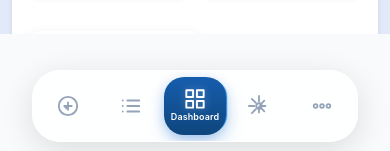
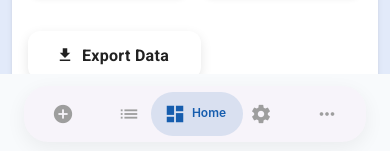
Before and after one commit to kumarh20/Harvester-3.0, an Angular app in the folder ng-Harvester/: page /dashboard in a window 390 px wide. Shown: the part 690-841 px from the top of the page. Built offline with nearby package versions, Linux system fonts and the light colour scheme; no server answers.

Commit message:
style: update app component layout and navigation styles, replacing icons with Material icons, refining active tab indicators, and enhancing responsiveness for improved user experience

```diff
--- a/ng-Harvester/src/app/app.html
+++ b/ng-Harvester/src/app/app.html
@@ -13,7 +13,7 @@
                     <span class="language-code">{{ getCurrentLanguage().toUpperCase() }}</span>
                 </button>
                 <!-- Theme Toggle -->
-            <button class="theme-toggle" (click)="toggleTheme()" aria-label="Toggle theme">
+                <button class="theme-toggle" (click)="toggleTheme()" aria-label="Toggle theme">
                 <div class="toggle-track">
                     <div class="toggle-thumb">
                         <!-- Sun Icon -->
@@ -48,45 +48,13 @@
     <!-- Floating Navigation Bar with New Design -->
     <nav class="floating-navigation">
         <div class="nav-container" #navContainer>
-            <!-- Single sliding background indicator -->
-            <div class="sliding-background" #slidingBg></div>
+            <!-- Active pill background (slides to active tab) -->
+            <div class="active-pill" #slidingBg></div>
 
             @for (item of navItems; track item.route; let i = $index) {
-            <div class="nav-item"
-                 [class.active]="isActive(item.route)"
-                 (click)="onNavChange(item.route)"
-                 #navItem>
+            <div class="nav-item" [class.active]="isActive(item.route)" (click)="onNavChange(item.route)" #navItem>
                 <div class="nav-content">
-                    <div class="icon-wrapper">
-                        <svg class="nav-icon" [class.active-icon]="isActive(item.route)" width="24" height="24" viewBox="0 0 24 24" fill="none" stroke="currentColor" stroke-width="2" stroke-linecap="round" stroke-linejoin="round">
-                            <!-- Add New Icon -->
-                            <circle *ngIf="item.label === 'Add New'" cx="12" cy="12" r="10"/>
-                            <polyline *ngIf="item.label === 'Add New'" points="12 8 12 16 8 12 16 12"/>
-
-                            <!-- Records/List Icon -->
-                            <line *ngIf="item.label === 'Records'" x1="8" y1="6" x2="21" y2="6"/>
-                            <line *ngIf="item.label === 'Records'" x1="8" y1="12" x2="21" y2="12"/>
-                            <line *ngIf="item.label === 'Records'" x1="8" y1="18" x2="21" y2="18"/>
-                            <line *ngIf="item.label === 'Records'" x1="3" y1="6" x2="3.01" y2="6"/>
-                            <line *ngIf="item.label === 'Records'" x1="3" y1="12" x2="3.01" y2="12"/>
-                            <line *ngIf="item.label === 'Records'" x1="3" y1="18" x2="3.01" y2="18"/>
-
-                            <!-- Dashboard Icon -->
-                            <rect *ngIf="item.label === 'Dashboard'" x="3" y="3" width="7" height="7"/>
-                            <rect *ngIf="item.label === 'Dashboard'" x="14" y="3" width="7" height="7"/>
-                            <rect *ngIf="item.label === 'Dashboard'" x="14" y="14" width="7" height="7"/>
-                            <rect *ngIf="item.label === 'Dashboard'" x="3" y="14" width="7" height="7"/>
-
-                            <!-- Settings Icon -->
-                            <circle *ngIf="item.label === 'Settings'" cx="12" cy="12" r="3"/>
-                            <path *ngIf="item.label === 'Settings'" d="M12 1v6m0 6v6M4.22 4.22l4.24 4.24m5.08 5.08l4.24 4.24M1 12h6m6 0h6M4.22 19.78l4.24-4.24m5.08-5.08l4.24-4.24"/>
-
-                            <!-- More Icon -->
-                            <circle *ngIf="item.label === 'More'" cx="5" cy="12" r="2"/>
-                            <circle *ngIf="item.label === 'More'" cx="12" cy="12" r="2"/>
-                            <circle *ngIf="item.label === 'More'" cx="19" cy="12" r="2"/>
-                        </svg>
-                    </div>
+                    <mat-icon class="nav-icon">{{ item.icon }}</mat-icon>
                     <span class="nav-label" *ngIf="isActive(item.route)">{{ getNavLabel(item.label) }}</span>
                 </div>
             </div>
--- a/ng-Harvester/src/app/app.scss
+++ b/ng-Harvester/src/app/app.scss
@@ -277,7 +277,6 @@
     }
 }
 
-
 .balance-header {
     display: flex;
     justify-content: space-between;
@@ -316,7 +315,7 @@
     flex: 1;
     overflow-y: auto;
     margin-top: 0;
-    margin-bottom: 120px;
+    margin-bottom: 80px;
     // padding: var(--space-6);
     background: var(--bg-primary);
     scroll-behavior: smooth;
@@ -325,49 +324,52 @@
 
 .floating-navigation {
     position: fixed;
-    bottom: 20px;
+    bottom: 16px;
     left: 50%;
     transform: translateX(-50%);
     z-index: 1000;
-    padding: 0 20px;
+    padding: 0 16px;
     max-width: 500px;
-    width: calc(100% - 40px);
+    width: calc(100% - 32px);
+    display: flex;
+    flex-direction: column;
+    align-items: center;
+    gap: 8px;
     .nav-container {
         position: relative;
-        // Glass capsule container
-        background: rgba(255, 255, 255, 0.85);
-        backdrop-filter: blur(20px);
-        -webkit-backdrop-filter: blur(20px);
-        border-radius: 28px;
+        background: #F7F4FA;
+        border-radius: 24px;
         padding: 8px;
         display: flex;
         justify-content: space-around;
         align-items: center;
-        gap: 4px;
-        box-shadow: 0 8px 32px rgba(0, 0, 0, 0.12);
-        overflow: hidden;
+        gap: 0;
+        box-shadow: 0px 6px 20px rgba(0, 0, 0, 0.06);
+        overflow: visible;
         transition: all 0.3s ease;
-        border: 1px solid rgba(255, 255, 255, 0.5);
+        width: 100%;
+        min-height: 64px;
         [data-theme="dark"] & {
-            background: rgba(30, 41, 59, 0.85);
-            border-color: rgba(107, 134, 200, 0.3);
-            box-shadow: 0 8px 32px rgba(0, 0, 0, 0.3);
+            background: #2D1B3D;
         }
     }
-    // Smooth sliding background indicator
-    .sliding-background {
+    // Active pill background (slides to active tab)
+    .active-pill {
         position: absolute;
         top: 8px;
         bottom: 8px;
-        left: 0;
+        left: 8px;
+        height: 40px;
         width: 0;
-        background: var(--bg-gradient);
-        border-radius: 18px;
-        box-shadow: var(--shadow-blue);
+        background: rgba(22, 93, 174, 0.13); // Theme primary at 13% opacity
+        border-radius: 999px;
         z-index: 1;
-        transition: transform 0.45s cubic-bezier(0.34, 1.56, 0.64, 1), width 0.45s cubic-bezier(0.34, 1.56, 0.64, 1);
+        transition: transform 150ms cubic-bezier(0.4, 0, 0.2, 1), width 150ms cubic-bezier(0.4, 0, 0.2, 1);
         will-change: transform, width;
         pointer-events: none;
+        [data-theme="dark"] & {
+            background: rgba(22, 93, 174, 0.2);
+        }
     }
     .nav-item {
         position: relative;
@@ -378,37 +380,38 @@
         cursor: pointer;
         z-index: 10;
         user-select: none;
-        min-height: 48px;
-        transition: all 0.3s cubic-bezier(0.4, 0.0, 0.2, 1);
-        border-radius: 20px;
-        // Center Home button elevated
-        &:nth-child(3) {
-            // Home button (center)
-            z-index: 11;
+        min-height: 40px;
+        transition: all 150ms cubic-bezier(0.4, 0, 0.2, 1);
+        border-radius: 0;
+        // Active tab - pill with icon + text
+        &.active {
+            .nav-content {
+                flex-direction: row;
+                gap: 6px;
             }
-        &:hover:not(.active) {
             .nav-icon {
-                color: #0e467d;
-                transform: scale(1.1);
+                color: #165dae; // Theme primary color
+                font-size: 22px;
+                width: 20px;
+                height: 20px;
+            }
+            .nav-label {
+                opacity: 1;
+                color: #165dae; // Theme primary color
+                font-size: 13px;
+                font-weight: 600;
             }
         }
-        // Active tab highlighted blue
-        &.active {
-            background: linear-gradient(180deg, #165dae 0%, #0e467d 100%);
-            box-shadow: 0 4px 12px rgba(30, 111, 217, 0.3);
+        // Inactive icons - icon only, muted gray
+        &:not(.active) {
             .nav-icon {
-                color: #FFFFFF;
-                filter: drop-shadow(0 0 4px rgba(255, 255, 255, 0.3));
-                transform: scale(1.05);
+                color: #9E9E9E;
+                font-size: 22px;
+                width: 20px;
+                height: 20px;
             }
             .nav-label {
-                color: #FFFFFF;
-            }
-        }
-        // Inactive icons muted
-        &:not(.active) {
-            .nav-icon {
-                color: #94A3B8;
+                display: none;
             }
         }
     }
@@ -417,121 +420,82 @@
         flex-direction: row;
         align-items: center;
         justify-content: center;
-        gap: 10px;
-        padding: 12px;
+        gap: 6px;
+        padding: 0;
         white-space: nowrap;
-        transition: all 0.3s cubic-bezier(0.4, 0.0, 0.2, 1);
         position: relative;
         z-index: 10;
     }
-    .icon-wrapper {
-        position: relative;
-        display: flex;
-        align-items: center;
-        justify-content: center;
-        width: 24px;
-        height: 24px;
+    .nav-icon {
+        font-size: 20px;
+        width: 20px;
+        height: 20px;
+        transition: color 150ms cubic-bezier(0.4, 0, 0.2, 1);
         flex-shrink: 0;
     }
-    .nav-icon {
-        width: 24px;
-        height: 24px;
-        color: var(--nav-icon-inactive);
-        transition: color 0.3s ease, transform 0.3s cubic-bezier(0.34, 1.56, 0.64, 1), filter 0.3s ease;
-        &.active-icon {
-            color: var(--text-white);
-        }
-    }
     .nav-label {
-        font-size: 14px;
+        font-size: 13px;
         font-weight: 600;
-        color: var(--text-white);
-        letter-spacing: 0.3px;
+        color: #165dae;
+        letter-spacing: 0;
         text-align: center;
         line-height: 1.2;
-        animation: slideInFromRight 0.35s cubic-bezier(0.34, 1.56, 0.64, 1);
+        opacity: 0;
+        transition: opacity 150ms cubic-bezier(0.4, 0, 0.2, 1);
+        white-space: nowrap;
+    }
+    // Bottom handle indicator
+    .nav-handle {
+        width: 36px;
+        height: 4px;
+        border-radius: 999px;
+        background: rgba(0, 0, 0, 0.25);
+        margin-top: 0;
+        [data-theme="dark"] & {
+            background: rgba(255, 255, 255, 0.3);
+        }
     }
 }
 
-@keyframes slideDown {
-    from {
-        opacity: 0;
-        transform: translateX(-50%) translateY(-3px);
-    }
-    to {
-        opacity: 1;
-        transform: translateX(-50%) translateY(0);
-    }
-}
-
-@keyframes slideInFromRight {
-    0% {
-        opacity: 0;
-        transform: translateX(20px) scale(0.8);
-    }
-    60% {
-        opacity: 1;
-        transform: translateX(-2px) scale(1.05);
-    }
-    100% {
-        opacity: 1;
-        transform: translateX(0) scale(1);
-    }
-}
-
-@keyframes labelFadeIn {
-    from {
-        opacity: 0;
-        transform: translateY(-4px);
-    }
-    to {
-        opacity: 1;
-        transform: translateY(0);
-    }
-}
-
+// Responsive styles
 @media (max-width: 600px) {
     .floating-navigation {
         bottom: 12px;
         padding: 0 12px;
+        width: calc(100% - 24px);
         .nav-container {
-            min-width: auto;
-            width: 100%;
-            padding: 6px 4px;
-            gap: 2px;
+            padding: 6px;
+            min-height: 56px;
+        }
+        .active-pill {
+            top: 6px;
+            bottom: 6px;
+            left: -11px;
+            height: 44px;
         }
         .nav-item {
-            min-height: 58px;
-        }
-        .nav-content {
-            flex-direction: column;
-            padding: 8px 4px;
-            gap: 3px;
-        }
-        .icon-wrapper {
-            width: 22px;
-            height: 22px;
-        }
+            min-height: 44px;
+            &.active {
                 .nav-icon {
+                    font-size: 22px;
                     width: 22px;
                     height: 22px;
                 }
                 .nav-label {
-            font-size: 9px;
-            letter-spacing: 0.1px;
-            animation: labelFadeIn 0.3s ease-out;
+                    font-size: 12px;
+                }
+            }
+            &:not(.active) {
+                .nav-icon {
+                    font-size: 22px;
+                    width: 22px;
+                    height: 22px;
                 }
             }
         }
-
-@media (max-width: 380px) {
-    .floating-navigation {
-        padding: 0 8px;
-        .nav-item {
-            min-height: 56px;
-        }
-        .nav-label {
-            font-size: 8px;
+        .nav-handle {
+            width: 32px;
+            height: 3px;
         }
     }
 }
@@ -539,39 +503,18 @@
 @media (min-width: 601px) {
     .floating-navigation {
         .nav-container {
-            min-width: 340px;
-            max-width: 420px;
-            padding: 8px;
-            gap: 8px;
+            max-width: 480px;
+            padding: 10px;
+            min-height: 68px;
+        }
+        .active-pill {
+            top: 10px;
+            bottom: 10px;
+            left: 10px;
+            height: 48px;
         }
         .nav-item {
             min-height: 48px;
         }
-        .nav-content {
-            flex-direction: row;
-            padding: 12px;
-            gap: 10px;
-        }
-        .icon-wrapper {
-            width: 24px;
-            height: 24px;
-        }
-        .nav-icon {
-            width: 24px;
-            height: 24px;
-        }
-        .nav-label {
-            font-size: 14px;
-            letter-spacing: 0.3px;
     }
 }
-}
-
-@media (min-width: 768px) {
-    .floating-navigation {
-        .nav-container {
-            min-width: 400px;
-            max-width: 480px;
-        }
-    }
-}
--- a/ng-Harvester/src/app/app.ts
+++ b/ng-Harvester/src/app/app.ts
@@ -3,6 +3,7 @@ import { Router, RouterOutlet, NavigationEnd } from '@angular/router';
 import { CommonModule } from '@angular/common';
 import { filter } from 'rxjs/operators';
 import { trigger, transition, style, animate } from '@angular/animations';
+import { MatIconModule } from '@angular/material/icon';
 import { ToastComponent } from './shared/components/toast/toast.component';
 import { RecordsService } from './core/services/records.service';
 import { TranslationService } from './shared/services/translation.service';
@@ -19,6 +20,7 @@ interface NavItem {
   imports: [
     CommonModule,
     RouterOutlet,
+    MatIconModule,
     ToastComponent
   ],
   templateUrl: './app.html',
@@ -127,19 +129,23 @@ export class App implements AfterViewInit {
 
     const activeElement = navItemsArray[activeIndex].nativeElement;
     const containerElement = this.navContainerElement.nativeElement;
-    const sliderElement = this.slidingBgElement.nativeElement;
+    const pillElement = this.slidingBgElement.nativeElement;
 
     // Get positions relative to container
     const containerRect = containerElement.getBoundingClientRect();
     const activeRect = activeElement.getBoundingClientRect();
 
-    // Calculate position and width
+    // Calculate position and width for the pill
+    // Pill should fit the content (icon + text when active)
     const left = activeRect.left - containerRect.left;
-    const width = activeRect.width;
+    const contentWidth = activeElement.querySelector('.nav-content')?.getBoundingClientRect().width || activeRect.width;
 
-    // Apply to slider
-    sliderElement.style.transform = `translateX(${left}px)`;
-    sliderElement.style.width = `${width}px`;
+    // Pill padding: 12px 16px, so we need to account for that
+    const pillWidth = Math.max(contentWidth, 40) + 30; // Minimum 40px height = width for pill shape
+
+    // Apply to pill (positioned absolutely within container)
+    pillElement.style.transform = `translateX(${left}px)`;
+    pillElement.style.width = `${pillWidth}px`;
   }
 
   switchTab(tabName: string): void {
@@ -229,10 +235,13 @@ export class App implements AfterViewInit {
    * Maps English label to translation key
    */
   getNavLabel(label: string): string {
+    // Show "Home" for Dashboard when active
+    if (label === 'Dashboard') {
+      return 'Home';
+    }
     const labelMap: Record<string, string> = {
       'Add New': 'nav.addNew',
       'Records': 'nav.records',
-      'Dashboard': 'nav.dashboard',
       'Settings': 'nav.settings',
       'More': 'nav.more'
     };
```
Lines whose indentation alone changed are shown as unchanged.
